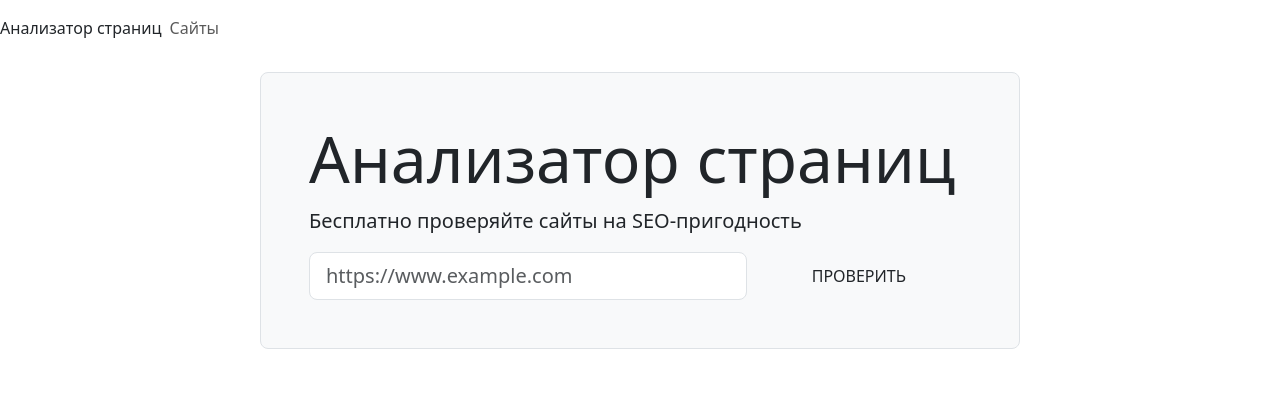
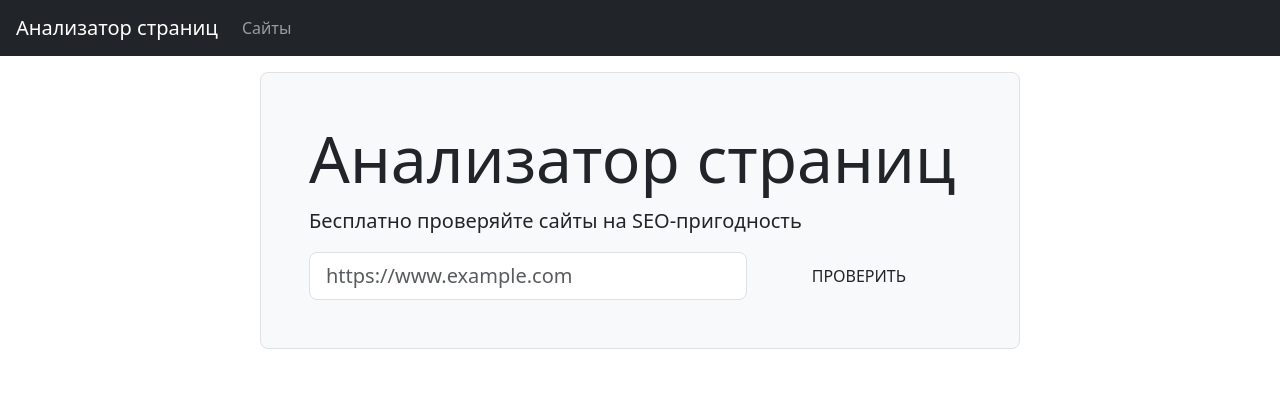
Before and after one commit to JuliaMezenova/python-project-83, a Flask app: page / in a window 1280 px wide. Shown: the top 420 px of the page. Run offline with Flask 3, Linux system fonts and the light colour scheme; some libraries are stand-ins or nearby versions.

Commit message:
modified:   page_analyzer/templates/header.html

```diff
--- a/page_analyzer/templates/header.html
+++ b/page_analyzer/templates/header.html
@@ -1,9 +1,10 @@
 <header class="flex-shrink-0">
-  <nav class="navbar navbar-expand-md nand" href="/">Анализатор страниц</a>
-    <div id="navbarNav">
-      <ul class="navbar-nav">
-	<li class="nav-item"><a class="nav-link " href="/urls">Сайты</a></li>
-      </ul>
-    </div>
+  <nav class="navbar navbar-expand-md navbar-dark bg-dark px-3">
+  <a class="navbar-brand" href="/">Анализатор страниц</a>
+  <div id="navbarNav">
+    <ul class="navbar-nav">
+      <li class="nav-item"><a class="nav-link " href="/urls">Сайты</a></li>
+    </ul>
+  </div>
   </nav>
 </header>
```
